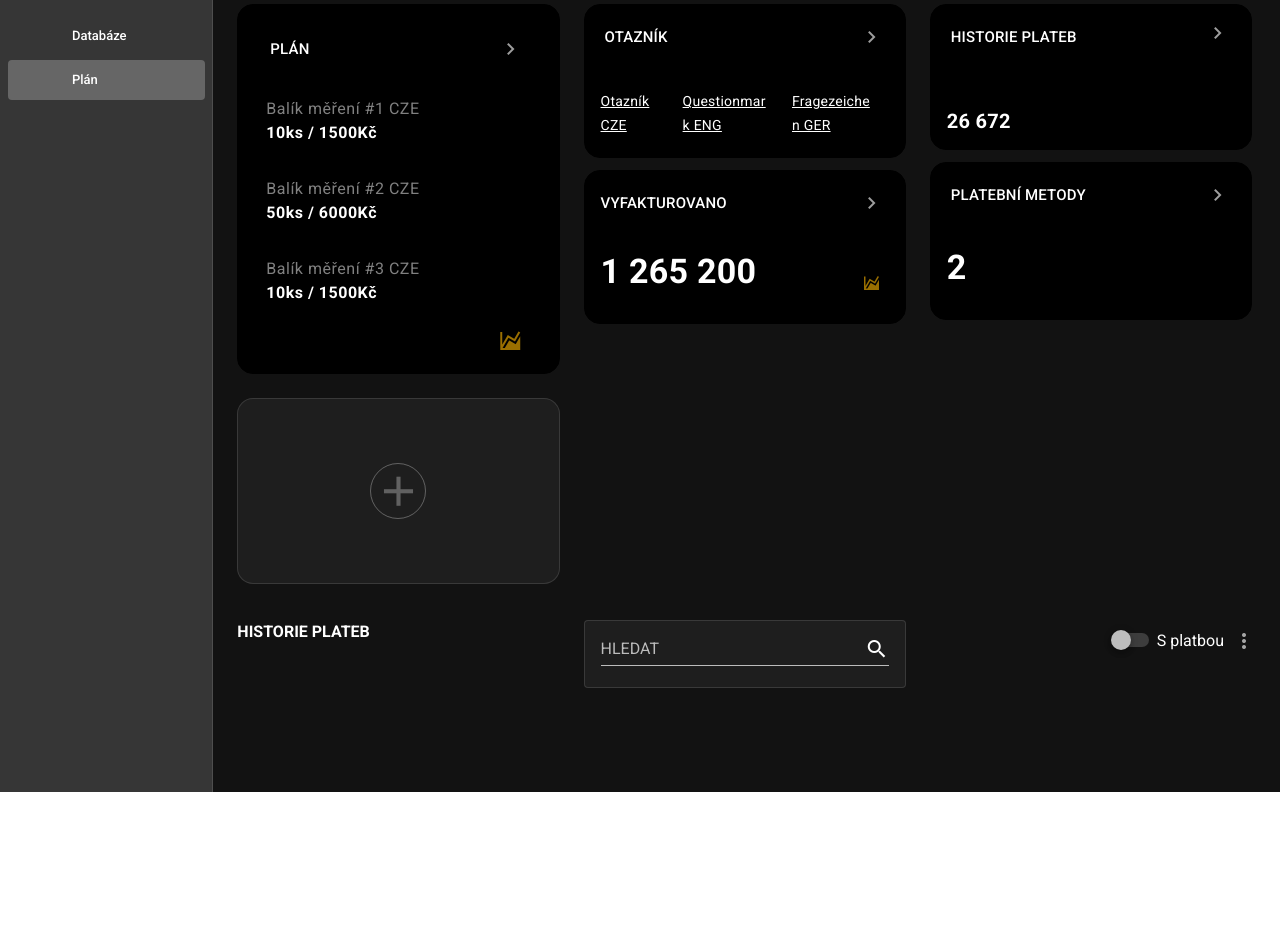
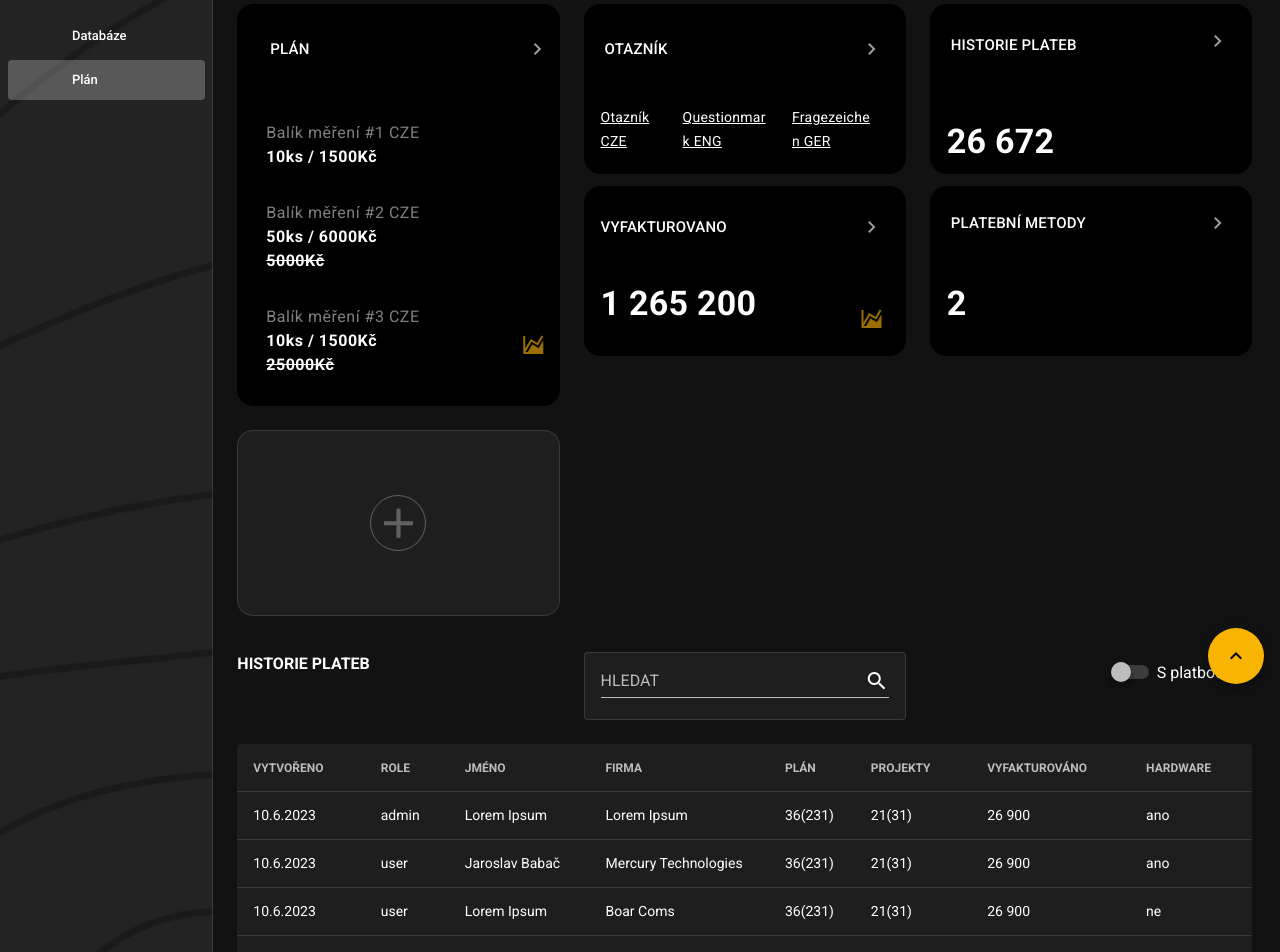
Before and after one commit to Xylofonoda/drevoFE, a Nuxt app: page /admin/adminplan in a window 1280 px wide. Shown: the part 100-1052 px from the top of the page. Before the commit the page ends 892 px from the top, so only its background shows below. Built offline with nearby package versions, Linux system fonts and the light colour scheme.

Commit message:
+ admindb base version / added linkage to admindb / added sticky button to adminplan + data table / added a thin card component to fill pages.

```diff
--- /dev/null
+++ b/components/ThinCardComp.vue
@@ -0,0 +1,66 @@
+<template>
+  <v-card
+    class="rounded-xl"
+    outlined
+    color="black"
+    rounded
+  >
+    <v-row>
+      <v-col cols="10">
+        <v-card-title class="text-uppercase pl-5" style="font-size: 15px">
+          {{ title }}
+        </v-card-title>
+      </v-col>
+      <v-col cols="2">
+        <v-btn
+          plain
+          fab
+          class="mt-3"
+          small
+        >
+          <v-icon>
+            mdi-chevron-right
+          </v-icon>
+        </v-btn>
+      </v-col>
+    </v-row>
+    <v-row no-gutters>
+      <v-col cols="10" xl="10" md="10" sm="10">
+        <v-card-title>
+          <p class="pl-0 text-h4" style="font-weight: 600; ">
+            {{ bignum }}
+          </p>
+        </v-card-title>
+      </v-col>
+      <v-col cols="2" xl="2" md="2" sm="10">
+        <v-btn
+          fab
+          x-small
+          class="mt-6 ml-6"
+          plain
+        >
+          <v-icon color="#F8B400">
+            mdi-chart-areaspline
+          </v-icon>
+        </v-btn>
+      </v-col>
+    </v-row>
+  </v-card>
+</template>
+
+<script>
+export default {
+  name: 'ThinCardComp',
+  components: {},
+  props: {
+    title: {
+      type: String,
+      default: null
+    },
+    bignum: {
+      type: String,
+      default: null,
+    }
+  }
+}
+</script>
--- a/layouts/adminlayout.vue
+++ b/layouts/adminlayout.vue
@@ -88,7 +88,7 @@ export default {
       miniVariant: false,
       items: [
         {title: 'Přehled', link: '/admin/adminhome'},
-        {title: 'Databáze'},
+        {title: 'Databáze', link: '/admin/admindb'},
         {title: 'Plán', link: '/admin/adminplan'},
       ],
       name:"Přehled",
--- /dev/null
+++ b/pages/admin/admindb.vue
@@ -0,0 +1,34 @@
+<template>
+  <v-app>
+    <v-container class="ml-3 pr-10">
+    <v-row>
+      <v-col cols="4">
+        <thin-card-comp
+          title="Registrovaní celkem"
+          bignum="3 675"
+        ></thin-card-comp>
+      </v-col>
+      <v-col cols="4">
+        <thin-card-comp
+          title="uživatelé s min. jednou platbou"
+          bignum="3 675"
+        ></thin-card-comp>
+      </v-col>
+      <v-col cols="4">
+        <thin-card-comp
+          title="Registrovaní celkem"
+          bignum="3 675"
+        ></thin-card-comp>
+      </v-col>
+    </v-row>
+    </v-container>
+  </v-app>
+</template>
+
+
+<script>
+export default {
+  name: "AdminDatabase",
+  layout: "adminlayout",
+}
+</script>
--- a/pages/admin/adminhome.vue
+++ b/pages/admin/adminhome.vue
@@ -179,7 +179,6 @@
             outlined
             color="black"
             rounded
-            min-width="300px"
           >
             <v-container>
 
@@ -335,7 +334,6 @@
 
 export default {
   name: "AdminHome",
-
   layout: "adminlayout",
   miniVariant: false,
   data() {
--- a/pages/admin/adminplan.vue
+++ b/pages/admin/adminplan.vue
@@ -2,24 +2,23 @@
   <v-app>
     <v-container class="ml-3 pr-10">
       <v-row>
-        <v-col cols="12" xl="4" md="4" sm="12">
+        <v-col id="scroll-target" cols="12" xl="4" md="4" sm="12">
           <v-card
             class="rounded-xl"
             outlined
             color="black"
             rounded
-            min-width="300px"
 
           >
-            <v-container class="my-xl-1">
+            <v-container class="my-xl-3">
               <v-row>
-                <v-col cols="10" xl="10" md="9" >
+                <v-col cols="10" xl="10" md="10">
 
                   <v-card-title class="text-uppercase pl-5" style="font-size: 15px">
                     Plán
                   </v-card-title>
                 </v-col>
-                <v-col cols="2" xl="2" md="3">
+                <v-col cols="2" xl="2" md="2">
                   <v-btn
                     plain
                     fab
@@ -32,60 +31,44 @@
                   </v-btn>
                 </v-col>
               </v-row>
-              <v-row no-gutters>
-                <v-col cols="12" xl="12" md="12" sm="12">
-                  <v-card
-                    v-for="item in packages"
-                    :key="item.title"
-                    color="black"
-                    min-width="300px"
+              <v-row>
+                <v-col cols="10" xl="10" md="10" sm="10">
+
+                  <v-row v-for="item in packages" :key="item.title" no-gutters align="center">
+                    <v-col
+                      cols="10"
+                      xl="10"
+                      md="10"
+                      sm="10"
                     >
                       <v-card-title
                         class="text-xl-body-1 text-md-body-1 text-sm-body-2"
                         style="color: gray"
-                    >
-                      {{item.title}}
+                      >{{ item.title }}
                       </v-card-title>
                       <v-card-subtitle
                         class="white--text text-xl-h5 text-md-body-1 text-sm-body-2"
                         style="font-weight: 600"
                       >
-                      {{item.price}}
+                        {{ item.price }} <s>{{ item.save }}</s>
                       </v-card-subtitle>
-                    <v-row class="float-end pr-5">
-                      <v-col cols="2" xl="2" md="4">
+                    </v-col>
+                  </v-row>
+                </v-col>
+                <v-col cols="2" xl="2" md="2">
+                  <v-row>
                     <v-btn
                       fab
                       small
                       plain
+                      style="position: absolute; top: 80%"
+                      class="ml-2"
                     >
                       <v-icon color="#F8B400">
-                            {{ item.icon }}
+                        mdi-chart-areaspline
                       </v-icon>
                     </v-btn>
-                      </v-col>
                   </v-row>
-                 </v-card>
-
-
-<!--                  <v-card-title class="text-xl-body-1 text-md-body-1 text-sm-body-2" style="color: gray">-->
-<!--                    Balík měření #1 CZE-->
-<!--                  </v-card-title>-->
-<!--                  <v-card-subtitle class="text-xl-h5 text-md-body-1 text-sm-body-2" style="font-weight: 600">-->
-<!--                    10ks / 1500Kč-->
-<!--                  </v-card-subtitle>-->
-<!--                  <v-card-title class="text-xl-body-1 text-md-body-1 text-sm-body-2" style="color: gray">-->
-<!--                    Balík měření #2 CZE-->
-<!--                  </v-card-title>-->
-<!--                  <v-card-subtitle class="text-xl-h5 text-md-body-1 text-sm-body-2" style="font-weight: 600">-->
-<!--                    50ks / <s>7500Kč</s> 6000Kč-->
-<!--                  </v-card-subtitle>-->
-<!--                  <v-card-title class="text-xl-body-1 text-md-body-1 text-sm-body-2" style="color: gray">-->
-<!--                    Balík měření #3 CZE-->
-<!--                  </v-card-title>-->
-<!--                  <v-card-subtitle class="text-xl-h5 text-md-body-1 text-sm-body-2" style="font-weight: 600">-->
-<!--                    20ks / <s>30000Kč</s> 2100Kč-->
-
                 </v-col>
               </v-row>
             </v-container>
@@ -97,17 +80,16 @@
             outlined
             color="black"
             rounded
-            min-width="300px"
 
 
           >
-            <v-row no-gutters class="my-xl-8">
-              <v-col cols="10">
+            <v-row no-gutters class="my-xl-8 my-md-3">
+              <v-col cols="10" xl="10" md="10" sm="10">
                 <v-card-title class="text-uppercase pl-5" style="font-size: 15px">
                   Otazník
                 </v-card-title>
               </v-col>
-              <v-col cols="2">
+              <v-col cols="2" xl="2" md="2" sm="2">
                 <v-btn
                   plain
                   fab
@@ -120,7 +102,7 @@
                 </v-btn>
               </v-col>
             </v-row>
-            <v-row class="my-2 ">
+            <v-row class="mb-2">
               <v-col cols="12">
                 <v-row class="pl-4">
                   <v-col cols="3" xl="3" md="3">
@@ -142,10 +124,9 @@
             outlined
             color="black"
             rounded
-            min-width="300px"
 
           >
-            <v-row no-gutters class="my-xl-5">
+            <v-row no-gutters class="my-xl-5 my-md-2">
               <v-col cols="10">
                 <v-card-title class="text-uppercase " style="font-size: 15px">
                   Vyfakturovano
@@ -175,8 +156,8 @@
               <v-col cols="2" xl="2" md="2" sm="2">
                 <v-btn
                   fab
-                  x-small
-                  class="mt-8 ml-1"
+                  small
+                  class="mt-8"
                   plain
                 >
                   <v-icon color="#F8B400">
@@ -197,7 +178,7 @@
 
 
           >
-            <v-row no-gutters class="my-xl-5">
+            <v-row no-gutters class="my-xl-5 my-md-2">
               <v-col cols="10">
                 <v-card-title class="text-uppercase pl-5" style="font-size: 15px">
                   historie plateb
@@ -219,7 +200,7 @@
             <v-row no-gutters>
               <v-col cols="12">
                 <v-card-title>
-                  <p class="text-xl-h5 text-md-h6" style="font-weight: 600;position:relative; top: 20px ">
+                  <p class="text-xl-h5 text-md-h4" style="font-weight: 600;position:relative; top: 20px ">
                     26 672
                   </p>
                 </v-card-title>
@@ -235,7 +216,7 @@
             min-width="300px"
 
           >
-            <v-row no-gutters class="my-xl-4 pb-xl-1">
+            <v-row no-gutters class="my-xl-4 pb-xl-1 my-md-1 pb-md-1">
               <v-col cols="10">
                 <v-card-title class="text-uppercase pl-5" style="font-size: 15px">
                   Platební metody
@@ -307,6 +288,7 @@
             <v-row>
               <v-col cols="12">
                 <v-text-field
+                  v-model="search"
                   class="px-4 my-0 text-uppercase"
                   label="hledat"
                   append-icon="mdi-magnify"
@@ -342,10 +324,29 @@
           </v-col>
         </v-col>
       </v-row>
+      <v-row>
+        <v-col cols="12">
+          <v-data-table
+            :headers="headers"
+            :items="keyinfo"
+            :search="search"
+          ></v-data-table>
+        </v-col>
+      </v-row>
+      <v-btn
+        v-scroll="onScroll"
+        fab
+        fixed
+        bottom
+        right
+        color="#F8B400"
+        @click="toTop"
+      >
+        <v-icon color="black">mdi-chevron-up</v-icon>
+      </v-btn>
     </v-container>
   </v-app>
 </template>
-
 <script>
 
 export default {
@@ -356,11 +357,144 @@ export default {
     return {
       packages: [
         {title: 'Balík měření #1 CZE', price: '10ks / 1500Kč'},
-        {title: 'Balík měření #2 CZE', price: '50ks / 6000Kč'},
-        {title: 'Balík měření #3 CZE', price: '10ks / 1500Kč', icon:'mdi-chart-areaspline' },
+        {title: 'Balík měření #2 CZE', save: '5000Kč', price: '50ks / 6000Kč'},
+        {title: 'Balík měření #3 CZE', save: '25000Kč', price: '10ks / 1500Kč'},
+      ],
+      search: '',
+      headers: [
+        {
+          text: 'Vytvořeno'.toUpperCase(),
+          align: 'start',
+          sortable: true,
+          value: 'name',
+        },
+        {text: 'Role'.toUpperCase(), value: 'role'},
+        {text: 'Jméno'.toUpperCase(), value: 'jmeno'},
+        {text: 'Firma'.toUpperCase(), value: 'firma'},
+        {text: 'Plán'.toUpperCase(), value: 'plan'},
+        {text: 'Projekty'.toUpperCase(), value: 'projekt'},
+        {text: 'Vyfakturováno'.toUpperCase(), value: 'paidfor'},
+        {text: 'Hardware'.toUpperCase(), value: 'hardware'},
+      ],
+      keyinfo: [
+        {
+          name: '10.6.2023',
+          role: 'admin',
+          jmeno: 'Lorem Ipsum',
+          firma: 'Lorem Ipsum',
+          plan: '36(231)',
+          projekt: '21(31)',
+          paidfor: '26 900',
+          hardware: 'ano',
 
+        },
+        {
+          name: '10.6.2023',
+          role: 'user',
+          jmeno: 'Jaroslav Babač',
+          firma: 'Mercury Technologies',
+          plan: '36(231)',
+          projekt: '21(31)',
+          paidfor: '26 900',
+          hardware: 'ano',
+        },
+        {
+          name: '10.6.2023',
+          role: 'user',
+          jmeno: 'Lorem Ipsum',
+          firma: 'Boar Coms',
+          plan: '36(231)',
+          projekt: '21(31)',
+          paidfor: '26 900',
+          hardware: 'ne',
+
+        },
+        {
+          name: '10.6.2023',
+          role: 'admin',
+          jmeno: 'Jiří Chovaneček',
+          firma: 'Cavernetworks',
+          plan: '36(231)',
+          projekt: '21(31)',
+          paidfor: '26 900',
+          hardware: 'ne',
+
+        },
+        {
+          name: '10.6.2023',
+          role: 'admin',
+          jmeno: 'Josef Pavlišta',
+          firma: 'Luckyworks',
+          plan: '36(231)',
+          projekt: '21(31)',
+          paidfor: '26 900',
+          hardware: 'ano',
+        },
+        {
+          name: '10.6.2023',
+          role: 'user',
+          jmeno: 'Ludvík Beskyd',
+          firma: 'Brisco',
+          plan: '36(231)',
+          projekt: '21(31)',
+          paidfor: '26 900',
+          hardware: 'ano',
+        },
+        {
+          name: '10.6.2023',
+          role: 'admin',
+          jmeno: 'Petr Holub',
+          firma: 'Voyage Navigations',
+          plan: '36(231)',
+          projekt: '21(31)',
+          paidfor: '26 900',
+          hardware: 'ano',
+        },
+        {
+          name: '10.6.2023',
+          role: 'user',
+          jmeno: 'Jan Vandas',
+          firma: 'Lorem Ipsum',
+          plan: '36(231)',
+          projekt: '21(31)',
+          paidfor: '26 900',
+          hardware: 'ne',
+
+        },
+        {
+          name: '10.6.2023',
+          role: 'user',
+          jmeno: 'Jaroslav Viliš',
+          firma: 'Rush Enterprises',
+          plan: '36(231)',
+          projekt: '21(31)',
+          paidfor: '26 900',
+          hardware: 'ne',
+
+        },
+        {
+          name: '10.6.2023',
+          role: 'user',
+          jmeno: 'Martin Mazánek',
+          firma: 'Forestpaw',
+          plan: '36(231)',
+          projekt: '21(31)',
+          paidfor: '26 900',
+          hardware: 'ano',
+        },
       ],
     }
   },
+
+  methods: {
+    onScroll(e) {
+      if (typeof window === 'undefined') return
+      const top = window.pageYOffset || e.target.scrollTop || 0
+      this.fab = top > 20
+    },
+    toTop() {
+      this.$vuetify.goTo(0)
+    }
+  }
 }
 </script>
```
Lines whose indentation alone changed are shown as unchanged.
